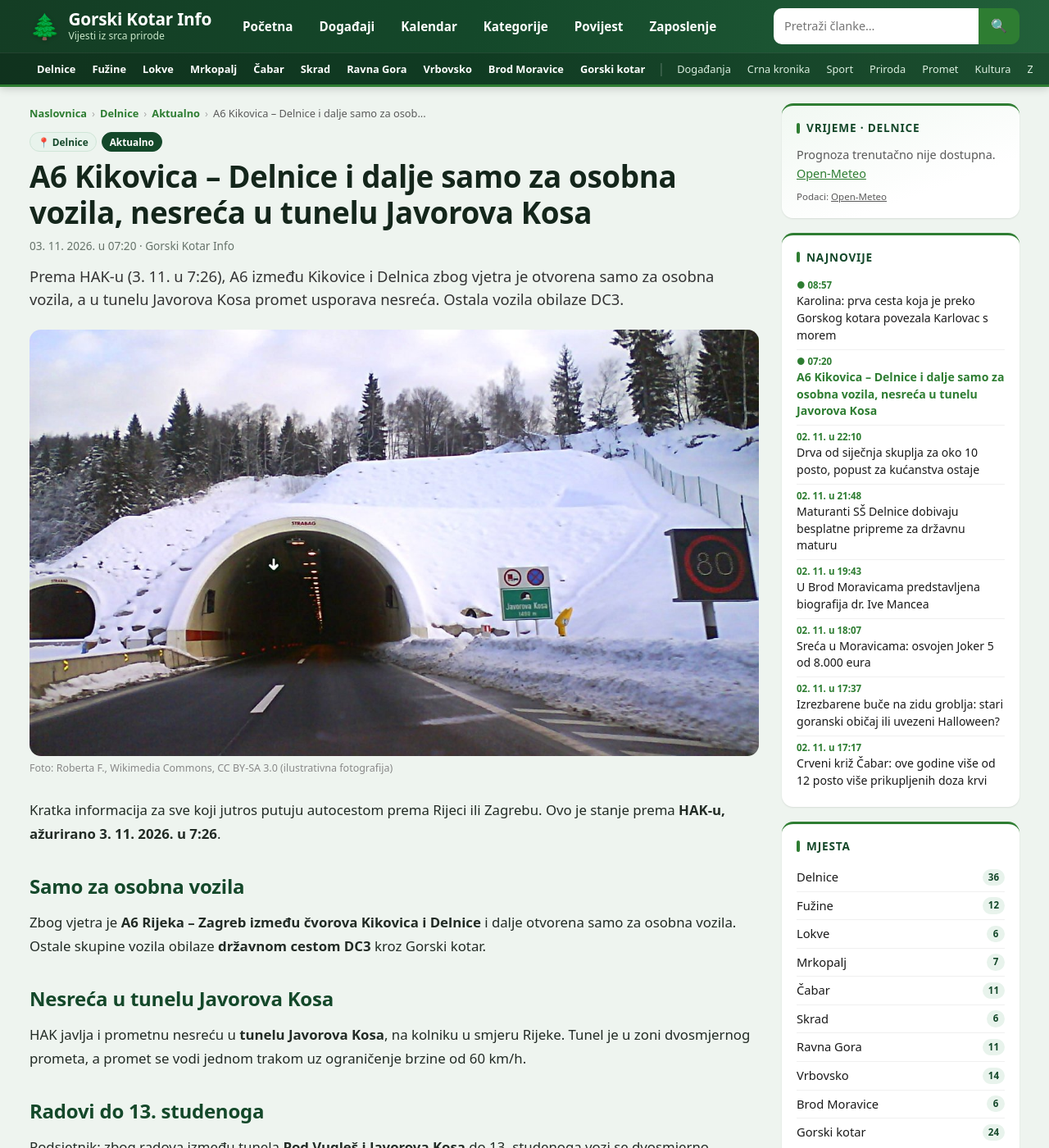
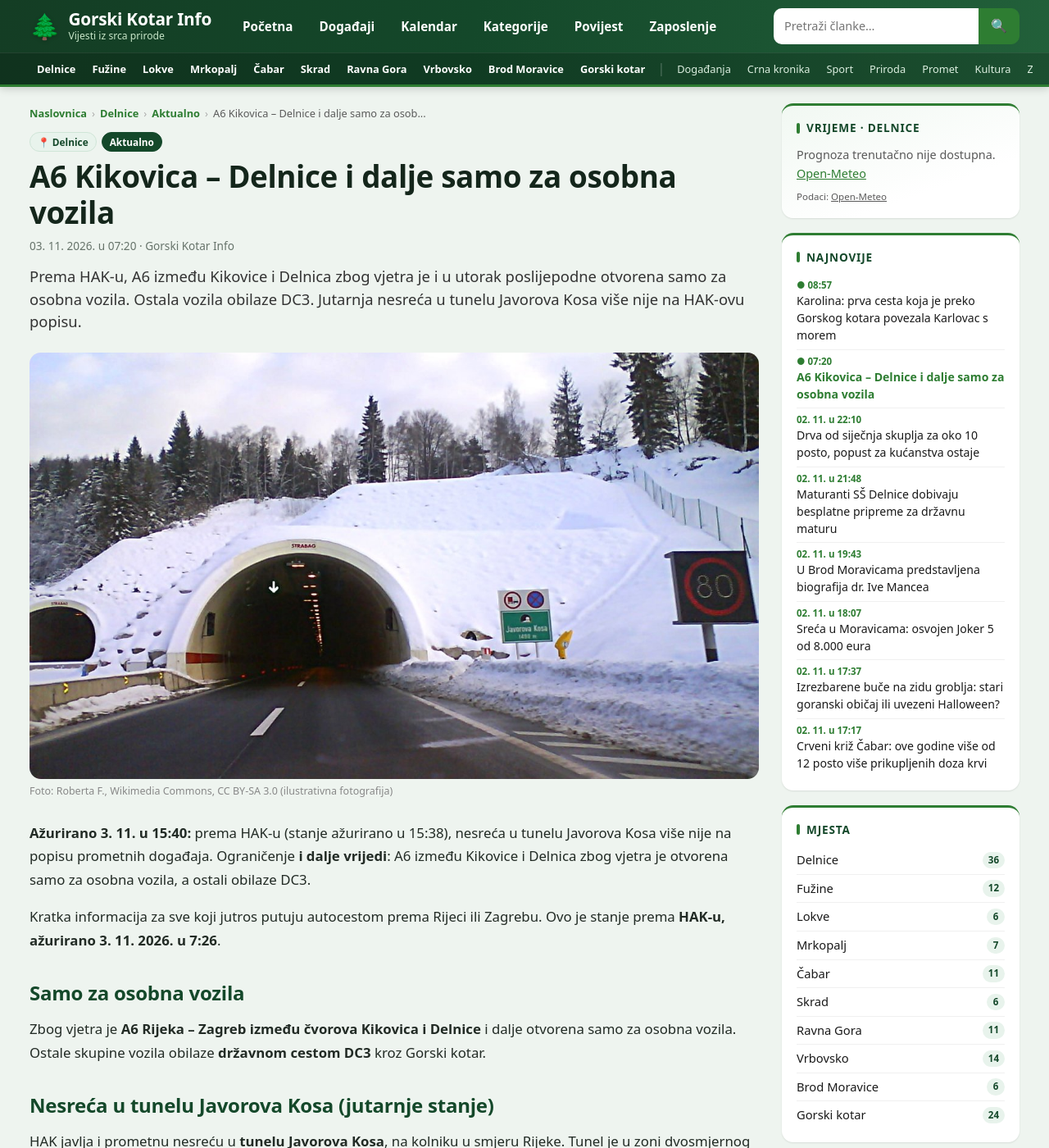
Before and after one commit to MojGK/gorski-kotar.info, a Jekyll site: the page built from _posts/2026-11-03-a6-kikovica-delnice-samo-osobna-vozila-nesreca-javorova-kosa.md, in a window 1280 px wide and 1400 px high. Shown: the whole window at 82% size. Built offline with Jekyll 4.4.1, drawn with Linux system fonts in a browser that asks for light colours; comment, search, counter and statistics services are not loaded; some of the changed text lies outside the part shown.

Commit message:
A6: ažurirano 15:40 – nesreća Javorova Kosa više nije na HAK-u, ograničenje i dalje vrijedi

```diff
--- a/_posts/2026-11-03-a6-kikovica-delnice-samo-osobna-vozila-nesreca-javorova-kosa.md
+++ b/_posts/2026-11-03-a6-kikovica-delnice-samo-osobna-vozila-nesreca-javorova-kosa.md
@@ -1,15 +1,17 @@
 ---
 layout: post
-title: "A6 Kikovica – Delnice i dalje samo za osobna vozila, nesreća u tunelu Javorova Kosa"
+title: "A6 Kikovica – Delnice i dalje samo za osobna vozila"
 date: 2026-11-03 07:20:00 +0100
 location: Delnice
 type: Aktualno
 categories: [Delnice, Aktualno]
-excerpt: "Prema HAK-u (3. 11. u 7:26), A6 između Kikovice i Delnica zbog vjetra je otvorena samo za osobna vozila, a u tunelu Javorova Kosa promet usporava nesreća. Ostala vozila obilaze DC3."
+excerpt: "Prema HAK-u, A6 između Kikovice i Delnica zbog vjetra je i u utorak poslijepodne otvorena samo za osobna vozila. Ostala vozila obilaze DC3. Jutarnja nesreća u tunelu Javorova Kosa više nije na HAK-ovu popisu."
 image: /assets/images/a6-javorova-kosa.jpg
 image_alt: "Autocesta A6 u Gorskom kotaru, ulaz u tunel (ilustrativna fotografija)"
 image_credit: "Foto: Roberta F., Wikimedia Commons, CC BY-SA 3.0 (ilustrativna fotografija)"
 ---
+
+**Ažurirano 3. 11. u 15:40:** prema HAK-u (stanje ažurirano u 15:38), nesreća u tunelu Javorova Kosa više nije na popisu prometnih događaja. Ograničenje **i dalje vrijedi**: A6 između Kikovice i Delnica zbog vjetra je otvorena samo za osobna vozila, a ostali obilaze DC3.
 
 Kratka informacija za sve koji jutros putuju autocestom prema Rijeci ili Zagrebu. Ovo je stanje prema **HAK-u, ažurirano 3. 11. 2026. u 7:26**.
 
@@ -17,7 +19,7 @@ Kratka informacija za sve koji jutros putuju autocestom prema Rijeci ili Zagrebu
 
 Zbog vjetra je **A6 Rijeka – Zagreb između čvorova Kikovica i Delnice** i dalje otvorena samo za osobna vozila. Ostale skupine vozila obilaze **državnom cestom DC3** kroz Gorski kotar.
 
-## Nesreća u tunelu Javorova Kosa
+## Nesreća u tunelu Javorova Kosa (jutarnje stanje)
 
 HAK javlja i prometnu nesreću u **tunelu Javorova Kosa**, na kolniku u smjeru Rijeke. Tunel je u zoni dvosmjernog prometa, a promet se vodi jednom trakom uz ograničenje brzine od 60 km/h.
 
@@ -29,4 +31,4 @@ Stanje se brzo mijenja, pa prije polaska provjerite [HAK](https://www.hak.hr/inf
 
 ## Izvori
 
-- [HAK – Stanje na cestama](https://www.hak.hr/info/stanje-na-cestama/) (ažurirano 3. 11. 2026. u 7:26, provjereno u 7:35)
+- [HAK – Stanje na cestama](https://www.hak.hr/info/stanje-na-cestama/) (ažurirano 3. 11. 2026. u 7:26, provjereno u 7:35; ponovno provjereno u 15:40, stanje u 15:38)
```
